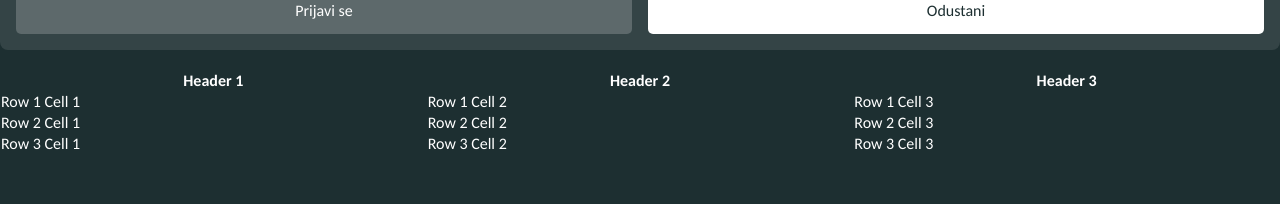
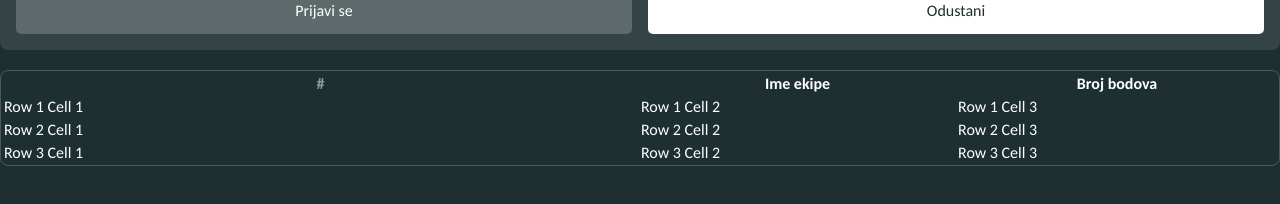
Before and after one commit to lovretomic/peta-kviz-app, a React (Vite) app: page /test in a window 1280 px wide. Shown: the part 422-626 px from the top of the page. Built offline with nearby package versions, Linux system fonts and the light colour scheme.

Commit message:
added table border

```diff
--- a/src/components/Table/Table.module.scss
+++ b/src/components/Table/Table.module.scss
@@ -1,4 +1,16 @@
 .table {
   width: 100%;
-  border-collapse: collapse;
+  border-collapse: seperate;
+  border: rgba(white, 0.2) solid 1px;
+  border-radius: 8px;
 }
+
+.th {
+  color: white;
+  font-size: 16px;
+  font-weight: 700;
+}
+.th:first-child {
+  color: rgba(white, 0.5);
+  width: 50%;
+}
--- a/src/components/Table/Table.tsx
+++ b/src/components/Table/Table.tsx
@@ -18,7 +18,7 @@ const Table: React.FC<TableProps> = ({
       <thead>
         <tr>
           {headers.map((header, index) => (
-            <th key={index} className={c.header}>
+            <th key={index} className={c.th}>
               {header}
             </th>
           ))}
--- a/src/pages/TestPage/TestPage.tsx
+++ b/src/pages/TestPage/TestPage.tsx
@@ -32,7 +32,7 @@ const TestPage = () => {
       </div>
       <div>
         <Table
-          headers={["Header 1", "Header 2", "Header 3"]}
+          headers={["#", "Ime ekipe", "Broj bodova"]}
           rows={[
             ["Row 1 Cell 1", "Row 1 Cell 2", "Row 1 Cell 3"],
             ["Row 2 Cell 1", "Row 2 Cell 2", "Row 2 Cell 3"],
```
